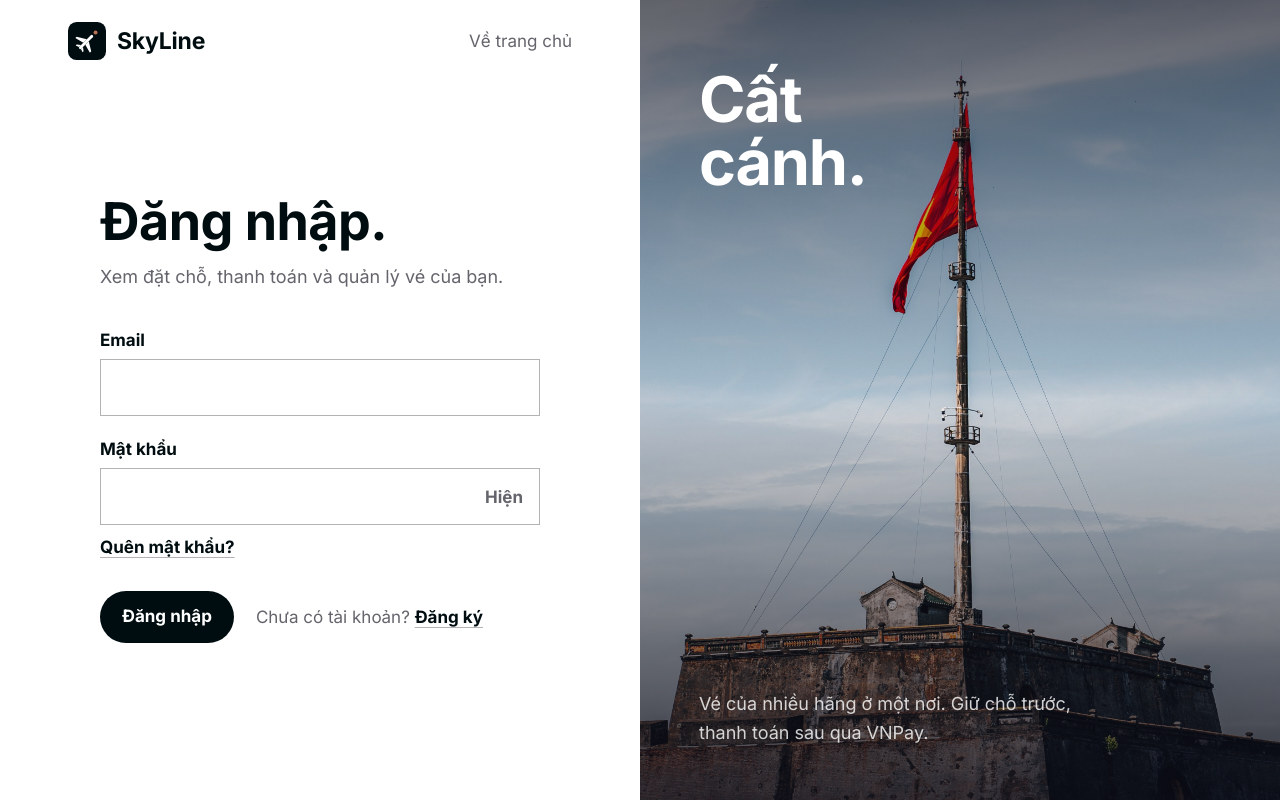
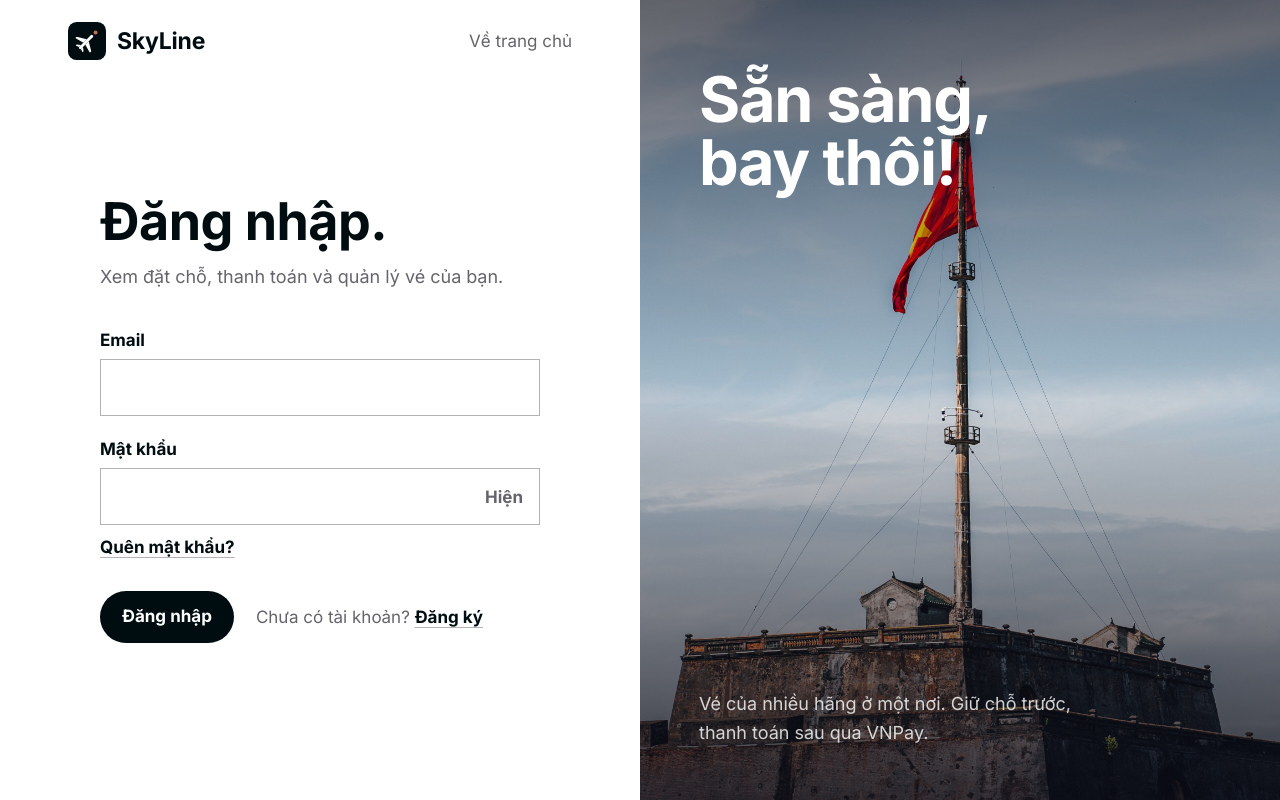
Before and after one commit to NguyenHungCuongg/flight-booking-system, a Next.js app in the folder frontend/: page /login in a window 1280 px wide. Built offline with nearby package versions, Linux system fonts and the light colour scheme.

Commit message:
feat(frontend): update text in AuthShell component for better user engagement

```diff
--- a/frontend/src/components/auth-shell.tsx
+++ b/frontend/src/components/auth-shell.tsx
@@ -73,9 +73,9 @@ export default function AuthShell({ children }: { children: ReactNode }) {
         {/* Ảnh chụp ban ngày nền sáng: phủ tối ở đầu và chân để chữ trắng đủ tương phản. */}
         <div className="absolute inset-0 bg-linear-to-b from-[#090a14]/60 via-[#090a14]/5 to-[#090a14]/80" />
         <p className="absolute top-68 left-59 text-display font-bold text-pure-white">
-          Cất
+          Sẵn sàng,
           <br />
-          cánh.
+          bay thôi!
         </p>
         <p className="absolute right-59 bottom-53 left-59 max-w-420 text-body text-pure-white/80">
           Vé của nhiều hãng ở một nơi. Giữ chỗ trước, thanh toán sau qua VNPay.
```
